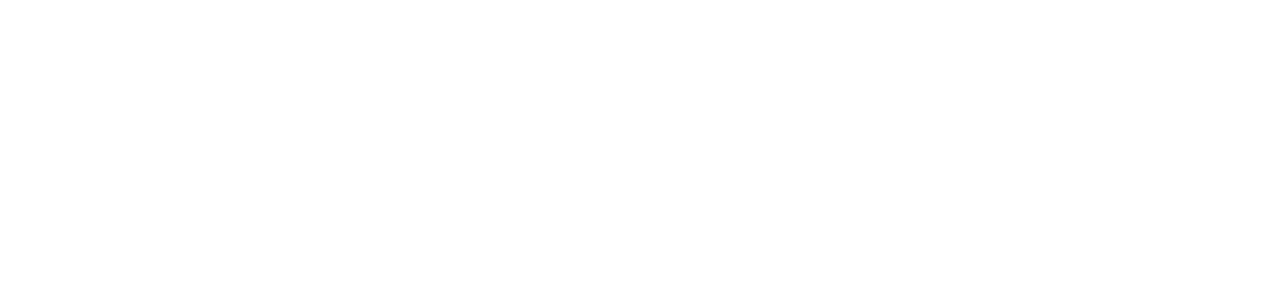
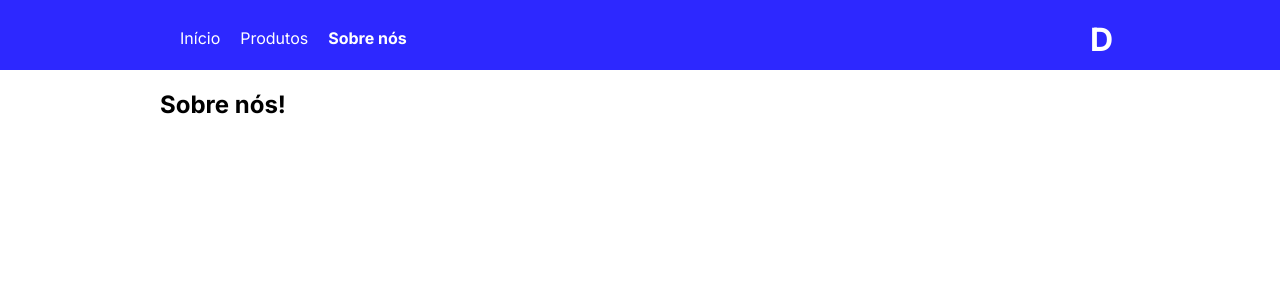
Before and after one commit to luiz-fd/desafio-react-routes, a React (Vite) app: page /sobre in a window 1280 px wide. Before the commit this address had no page. Shown: the top 300 px of the page. Built offline with nearby package versions, Linux system fonts and the light colour scheme.

Commit message:
NotFound, Produto, Sobre routes

```diff
--- a/src/App.tsx
+++ b/src/App.tsx
@@ -1,19 +1,24 @@
-import { BrowserRouter, Navigate, Route, Routes } from "react-router-dom"
-import Inicio from "./routes/Home/inicio"
-import Home from "./routes/Home"
+import { BrowserRouter, Navigate, Route, Routes } from "react-router-dom";
+import Inicio from "./routes/Home/inicio";
+import Home from "./routes/Home";
+import Produtos from "./routes/Home/produto";
+import Sobre from "./routes/Home/sobre";
+import NotFoud from "./routes/Home/NotFound";
 
 function App() {
-
   return (
     <BrowserRouter>
-        <Routes>
-          <Route path="/" element={<Home />} >
-            <Route index element={<Navigate to="/inicio" />} />
-            <Route path="/inicio" element={ <Inicio/> } />
-          </Route>
-        </Routes>
-      </BrowserRouter>
-  )
+      <Routes>
+        <Route path="/" element={<Home />}>
+          <Route index element={<Navigate to="/inicio" />} />
+          <Route path="/inicio" element={<Inicio />} />
+          <Route path="/produtos" element={<Produtos />}></Route>
+          <Route path="/sobre" element={<Sobre />} />
+          <Route path="*" element={<NotFoud></NotFoud>} />
+        </Route>
+      </Routes>
+    </BrowserRouter>
+  );
 }
 
-export default App
+export default App;
--- /dev/null
+++ b/src/routes/Home/NotFound/index.tsx
@@ -0,0 +1,9 @@
+import "./styles.css";
+
+export default function NotFoud() {
+  return (
+    <div className="inicio-container">
+      <h1 className="inicio-texto">Não encontrado!</h1>
+    </div>
+  );
+}
--- /dev/null
+++ b/src/routes/Home/NotFound/styles.css
@@ -0,0 +1,13 @@
+.inicio-container {
+    margin-left: 160px;
+    margin-top: 20px;
+}
+
+.inicio-texto {
+    color:var(--color-font-primary);
+    display: flex;
+    font-size: 24px;
+    font-weight: 700;
+    line-height: 29.05px;
+    width: 300px;
+}
--- /dev/null
+++ b/src/routes/Home/produto/index.tsx
@@ -0,0 +1,9 @@
+import "./styles.css";
+
+export default function Produtos() {
+  return (
+    <div className="inicio-container">
+      <h1 className="inicio-texto">Add NavBar!</h1>
+    </div>
+  );
+}
--- /dev/null
+++ b/src/routes/Home/produto/styles.css
@@ -0,0 +1,13 @@
+.inicio-container {
+    margin-left: 160px;
+    margin-top: 20px;
+}
+
+.inicio-texto {
+    color:var(--color-font-primary);
+    display: flex;
+    font-size: 24px;
+    font-weight: 700;
+    line-height: 29.05px;
+    width: 300px;
+}
--- /dev/null
+++ b/src/routes/Home/sobre/index.tsx
@@ -0,0 +1,9 @@
+import "./styles.css";
+
+export default function Sobre() {
+  return (
+    <div className="inicio-container">
+      <h1 className="inicio-texto">Sobre nós!</h1>
+    </div>
+  );
+}
--- /dev/null
+++ b/src/routes/Home/sobre/styles.css
@@ -0,0 +1,13 @@
+.inicio-container {
+    margin-left: 160px;
+    margin-top: 20px;
+}
+
+.inicio-texto {
+    color:var(--color-font-primary);
+    display: flex;
+    font-size: 24px;
+    font-weight: 700;
+    line-height: 29.05px;
+    width: 300px;
+}
```
